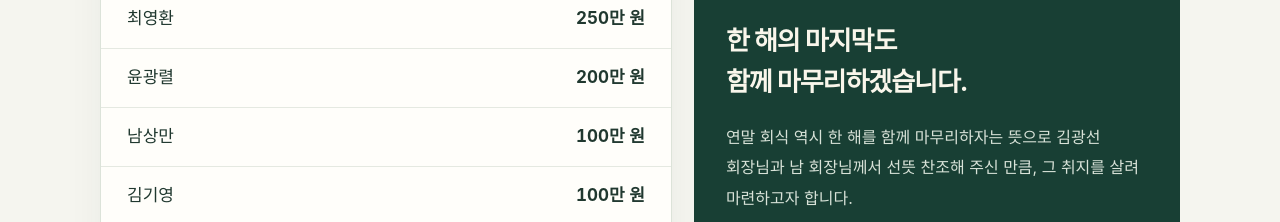
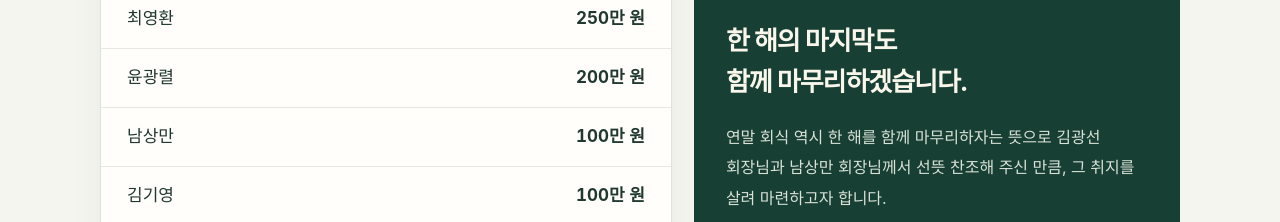
Before and after one commit to kts9781-cloud/giheung-2026-briefing, a plain HTML site: page notice-20261117.html in a window 1280 px wide. Shown: the part 3107-3329 px from the top of the page. Drawn offline with Linux system fonts and the light colour scheme.

Commit message:
Use Nam Sang-man's full name in the year-end gathering notice

```diff
--- a/notice-20261117.html
+++ b/notice-20261117.html
@@ -268,7 +268,7 @@
         <aside class="thanks" aria-labelledby="thanks-title">
           <div class="thin-rule" aria-hidden="true"></div>
           <h3 id="thanks-title">한 해의 마지막도<br>함께 마무리하겠습니다.</h3>
-          <p>연말 회식 역시 한 해를 함께 마무리하자는 뜻으로 김광선 회장님과 남 회장님께서 선뜻 찬조해 주신 만큼, 그 취지를 살려 마련하고자 합니다.</p>
+          <p>연말 회식 역시 한 해를 함께 마무리하자는 뜻으로 김광선 회장님과 남상만 회장님께서 선뜻 찬조해 주신 만큼, 그 취지를 살려 마련하고자 합니다.</p>
           <p>회원 여러분의 관심과 협조에<br>깊이 감사드립니다.</p>
         </aside>
       </div>
```
